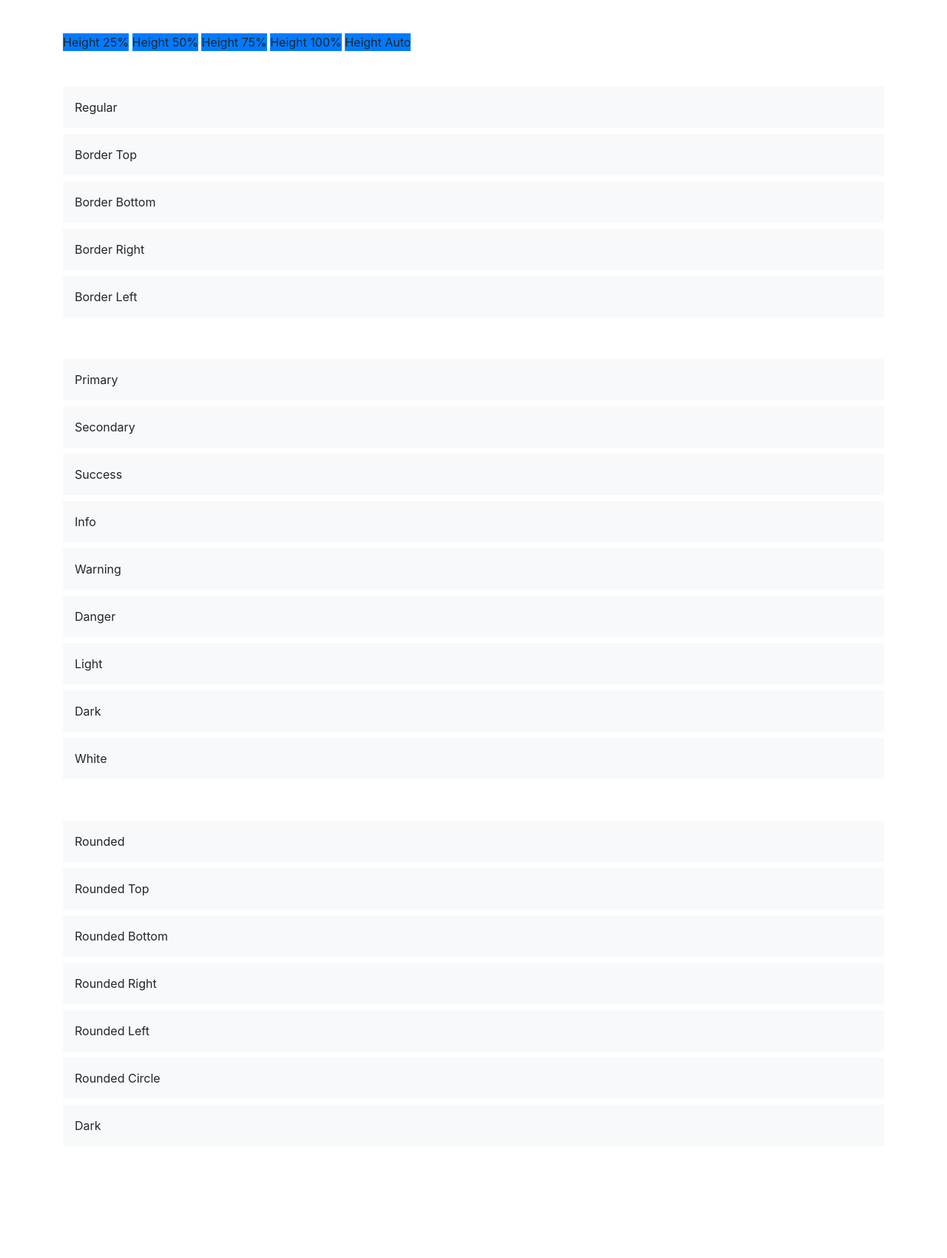
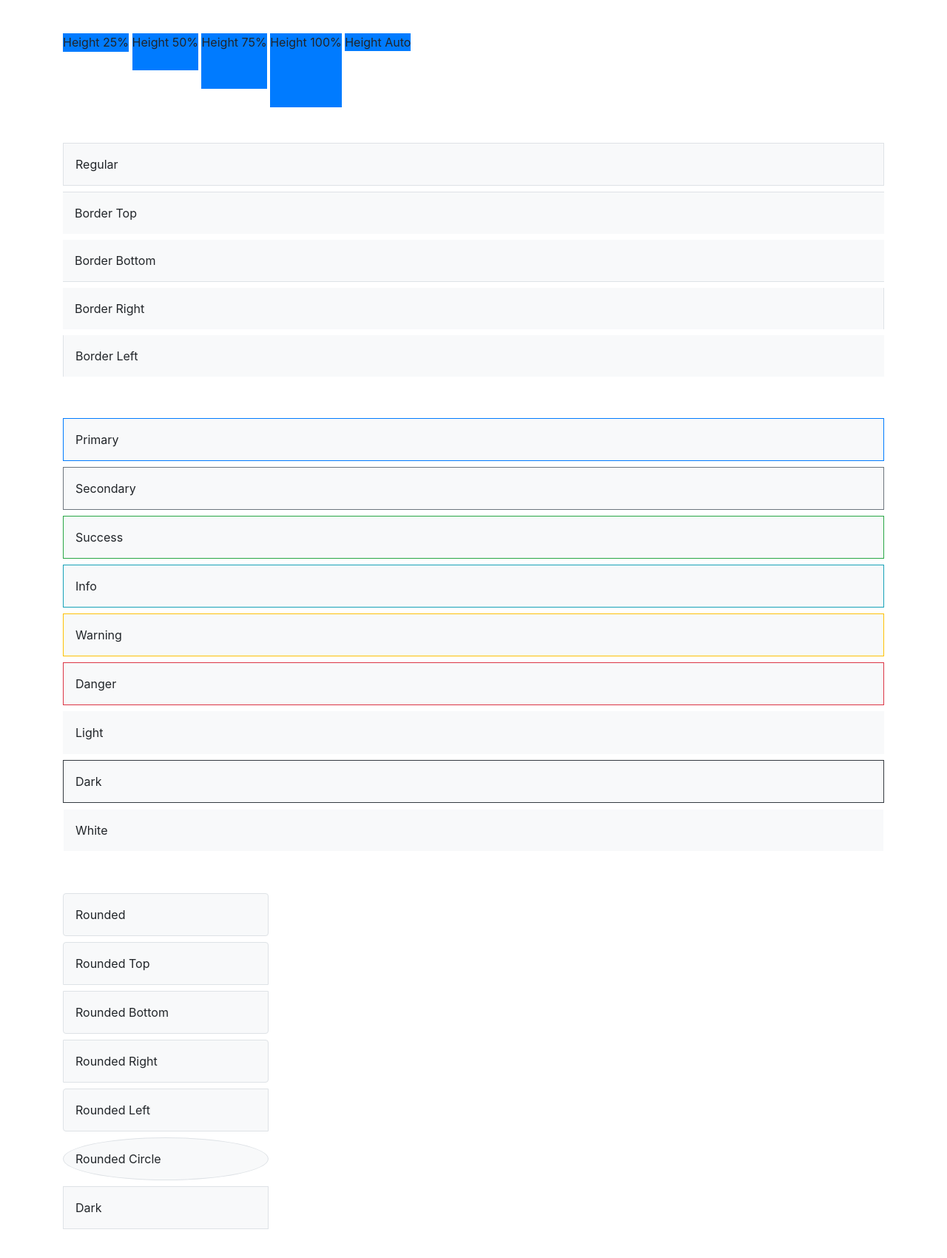
Before and after one commit to DraciVik/Bootstrap4-projects, a website: page Project1/bootstrap_sandbox_starter/2_7_sizing.html in a window 1280 px wide. Shown: the part 488-2188 px from the top of the page at 74% size. Drawn offline with nearby package versions, Linux system fonts and the light colour scheme.

Commit message:
Added sizing and borders solutions

```diff
--- a/Project1/bootstrap_sandbox_starter/2_7_sizing.html
+++ b/Project1/bootstrap_sandbox_starter/2_7_sizing.html
@@ -1,12 +1,15 @@
 <!DOCTYPE html>
 <html lang="en">
-
   <head>
-    <meta charset="UTF-8">
-    <meta name="viewport" content="width=device-width, initial-scale=1.0">
-    <meta http-equiv="X-UA-Compatible" content="ie=edge">
-    <link rel="stylesheet" href="https://stackpath.bootstrapcdn.com/bootstrap/4.1.1/css/bootstrap.min.css" integrity="sha384-WskhaSGFgHYWDcbwN70/dfYBj47jz9qbsMId/iRN3ewGhXQFZCSftd1LZCfmhktB"
-        crossorigin="anonymous">
+    <meta charset="UTF-8" />
+    <meta name="viewport" content="width=device-width, initial-scale=1.0" />
+    <meta http-equiv="X-UA-Compatible" content="ie=edge" />
+    <link
+      rel="stylesheet"
+      href="https://stackpath.bootstrapcdn.com/bootstrap/4.1.1/css/bootstrap.min.css"
+      integrity="sha384-WskhaSGFgHYWDcbwN70/dfYBj47jz9qbsMId/iRN3ewGhXQFZCSftd1LZCfmhktB"
+      crossorigin="anonymous"
+    />
 
     <title>Bootstrap Sandbox</title>
   </head>
@@ -18,140 +21,209 @@
         <div class="row">
           <div class="col-md-3">
             <div class="dropdown">
-                        <button class="btn btn-primary btn-block dropdown-toggle" type="button" data-toggle="dropdown">
+              <button
+                class="btn btn-primary btn-block dropdown-toggle"
+                type="button"
+                data-toggle="dropdown"
+              >
                 2: Utilities
               </button>
               <div class="dropdown-menu">
-                            <a class="dropdown-item" href="2_2_basic_typography.html">2.2 Basic Typography</a>
-                            <a class="dropdown-item" href="2_3_text_alignment_display.html">2.3 Text Alignment & Display</a>
-                            <a class="dropdown-item" href="2_4_floats_position.html">2.4 Floats & Position</a>
-                            <a class="dropdown-item" href="2_5_colors_background.html">2.5: Colors & Background</a>
+                <a class="dropdown-item" href="2_2_basic_typography.html"
+                  >2.2 Basic Typography</a
+                >
+                <a class="dropdown-item" href="2_3_text_alignment_display.html"
+                  >2.3 Text Alignment & Display</a
+                >
+                <a class="dropdown-item" href="2_4_floats_position.html"
+                  >2.4 Floats & Position</a
+                >
+                <a class="dropdown-item" href="2_5_colors_background.html"
+                  >2.5: Colors & Background</a
+                >
                 <a class="dropdown-item" href="2_6_spacing.html">2.6 Spacing</a>
                 <a class="dropdown-item" href="2_7_sizing.html">2.7 Sizing</a>
-                            <a class="dropdown-item" href="2_8_breakpoints.html">2.8 Breakpoints</a>
+                <a class="dropdown-item" href="2_8_breakpoints.html"
+                  >2.8 Breakpoints</a
+                >
               </div>
             </div>
           </div>
           <div class="col-md-3">
             <div class="dropdown">
-                        <button class="btn btn-success btn-block dropdown-toggle" type="button" data-toggle="dropdown">
+              <button
+                class="btn btn-success btn-block dropdown-toggle"
+                type="button"
+                data-toggle="dropdown"
+              >
                 3: CSS Components
               </button>
               <div class="dropdown-menu">
                 <a class="dropdown-item" href="3_2_buttons.html">3.2 Buttons</a>
                 <a class="dropdown-item" href="3_3_navbar.html">3.3 Navbar</a>
-                            <a class="dropdown-item" href="3_4_list_groups_badges.html">3.4 List Groups & Badges</a>
+                <a class="dropdown-item" href="3_4_list_groups_badges.html"
+                  >3.4 List Groups & Badges</a
+                >
                 <a class="dropdown-item" href="3_5_forms.html">3.5 Forms</a>
-                            <a class="dropdown-item" href="3_6_input_groups.html">3.6 Input Groups</a>
-                            <a class="dropdown-item" href="3_7_alerts_progress.html">3.7 Alerts & Progress</a>
-                            <a class="dropdown-item" href="3_8_tables_pagination.html">3.8 Tables & Pagination</a>
+                <a class="dropdown-item" href="3_6_input_groups.html"
+                  >3.6 Input Groups</a
+                >
+                <a class="dropdown-item" href="3_7_alerts_progress.html"
+                  >3.7 Alerts & Progress</a
+                >
+                <a class="dropdown-item" href="3_8_tables_pagination.html"
+                  >3.8 Tables & Pagination</a
+                >
                 <a class="dropdown-item" href="3_9_cards.html">3.9 Cards</a>
-                            <a class="dropdown-item" href="3_10_media_object.html">3.10 Media Objects</a>
-                            <a class="dropdown-item" href="3_11_jumbotron.html">3.11 Jumbotron</a>
+                <a class="dropdown-item" href="3_10_media_object.html"
+                  >3.10 Media Objects</a
+                >
+                <a class="dropdown-item" href="3_11_jumbotron.html"
+                  >3.11 Jumbotron</a
+                >
               </div>
             </div>
           </div>
           <div class="col-md-3">
             <div class="dropdown">
-                        <button class="btn btn-warning btn-block dropdown-toggle" type="button" data-toggle="dropdown">
+              <button
+                class="btn btn-warning btn-block dropdown-toggle"
+                type="button"
+                data-toggle="dropdown"
+              >
                 4: Grid & Flexbox
               </button>
               <div class="dropdown-menu">
-                            <a class="dropdown-item" href="4_2_grid_system.html">4.2 Grid System</a>
-                            <a class="dropdown-item" href="4_3_grid_alignment.html">4.3 Grid Alignment</a>
+                <a class="dropdown-item" href="4_2_grid_system.html"
+                  >4.2 Grid System</a
+                >
+                <a class="dropdown-item" href="4_3_grid_alignment.html"
+                  >4.3 Grid Alignment</a
+                >
                 <a class="dropdown-item" href="4_4_flexbox.html">4.4 Flexbox</a>
-                            <a class="dropdown-item" href="4_5_auto_margins_wrapping_order.html">4.5 Auto Margins & Wrap</a>
+                <a
+                  class="dropdown-item"
+                  href="4_5_auto_margins_wrapping_order.html"
+                  >4.5 Auto Margins & Wrap</a
+                >
               </div>
             </div>
           </div>
           <div class="col-md-3">
             <div class="dropdown">
-                        <button class="btn btn-danger btn-block dropdown-toggle" type="button" data-toggle="dropdown">
+              <button
+                class="btn btn-danger btn-block dropdown-toggle"
+                type="button"
+                data-toggle="dropdown"
+              >
                 5: JavaScript Widgets
               </button>
               <div class="dropdown-menu">
-                            <a class="dropdown-item" href="5_2_carousel.html">5.2 Carousel</a>
-                            <a class="dropdown-item" href="5_3_collapse.html">5.3 Collapse</a>
-                            <a class="dropdown-item" href="5_4_tooltips.html">5.4 Tooltips</a>
-                            <a class="dropdown-item" href="5_5_popovers.html">5.5 Popovers</a>
+                <a class="dropdown-item" href="5_2_carousel.html"
+                  >5.2 Carousel</a
+                >
+                <a class="dropdown-item" href="5_3_collapse.html"
+                  >5.3 Collapse</a
+                >
+                <a class="dropdown-item" href="5_4_tooltips.html"
+                  >5.4 Tooltips</a
+                >
+                <a class="dropdown-item" href="5_5_popovers.html"
+                  >5.5 Popovers</a
+                >
                 <a class="dropdown-item" href="5_6_modals.html">5.6 Modals</a>
-                            <a class="dropdown-item" href="5_7_scrollspy.html">5.7 ScrollSpy</a>
+                <a class="dropdown-item" href="5_7_scrollspy.html"
+                  >5.7 ScrollSpy</a
+                >
               </div>
             </div>
           </div>
         </div>
       </div>
-        <hr>
+      <hr />
     </header>
 
     <div class="container">
-        <!--##################START HERE####################-->
+      <!-- ##################START HERE#################### -->
 
       <!-- WIDTH CLASSES -->
-        <div class="bg-success p-3">Width 25%</div>
-        <div class="bg-success p-3">Width 50%</div>
-        <div class="bg-success p-3">Width 75%</div>
-        <div class="bg-success p-3">Width 100%</div>
-        <div class="bg-success p-3">Width Auto</div>
+      <div class="bg-success w-25 p-3">Width 25%</div>
+      <div class="bg-success w-50 p-3">Width 50%</div>
+      <div class="bg-success w-75 p-3">Width 75%</div>
+      <div class="bg-success w-100 p-3">Width 100%</div>
+      <div class="bg-success w-auto p-3">Width Auto</div>
 
-        <br>
-        <br>
+      <br />
+      <br />
 
       <!-- HEIGHT CLASSES -->
-        <div>
-            <div class="bg-primary d-inline-block">Height 25%</div>
-            <div class="bg-primary d-inline-block">Height 50%</div>
-            <div class="bg-primary d-inline-block">Height 75%</div>
-            <div class="bg-primary d-inline-block">Height 100%</div>
-            <div class="bg-primary d-inline-block">Height Auto</div>
+      <div style="height: 100px;">
+        <div class="bg-primary h-25 d-inline-block">Height 25%</div>
+        <div class="bg-primary h-50 d-inline-block">Height 50%</div>
+        <div class="bg-primary h-75 d-inline-block">Height 75%</div>
+        <div class="bg-primary h-100 d-inline-block">Height 100%</div>
+        <div class="bg-primary h-auto d-inline-block">Height Auto</div>
       </div>
 
-        <br>
-        <br>
+      <br />
+      <br />
 
       <!-- BORDERS -->
-        <div class="p-3 mb-2 bg-light">Regular</div>
-        <div class="p-3 mb-2 bg-light">Border Top</div>
-        <div class="p-3 mb-2 bg-light">Border Bottom</div>
-        <div class="p-3 mb-2 bg-light">Border Right</div>
-        <div class="p-3 mb-2 bg-light">Border Left</div>
+      <div class="p-3 mb-2 border bg-light">Regular</div>
+      <div class="p-3 mb-2 border-top bg-light">Border Top</div>
+      <div class="p-3 mb-2 border-bottom bg-light">Border Bottom</div>
+      <div class="p-3 mb-2 border-right bg-light">Border Right</div>
+      <div class="p-3 mb-2 border-left bg-light">Border Left</div>
 
-        <br>
-        <br>
+      <br />
+      <br />
 
       <!-- BORDER COLORS -->
-        <div class="p-3 mb-2 bg-light">Primary</div>
-        <div class="p-3 mb-2 bg-light">Secondary</div>
-        <div class="p-3 mb-2 bg-light">Success</div>
-        <div class="p-3 mb-2 bg-light">Info</div>
-        <div class="p-3 mb-2 bg-light">Warning</div>
-        <div class="p-3 mb-2 bg-light">Danger</div>
-        <div class="p-3 mb-2 bg-light">Light</div>
-        <div class="p-3 mb-2 bg-light">Dark</div>
-        <div class="p-3 mb-2 bg-light">White</div>
+      <div class="p-3 mb-2 border border-primary bg-light">Primary</div>
+      <div class="p-3 mb-2 border border-secondary bg-light">Secondary</div>
+      <div class="p-3 mb-2 border border-success bg-light">Success</div>
+      <div class="p-3 mb-2 border border-info bg-light">Info</div>
+      <div class="p-3 mb-2 border border-warning bg-light">Warning</div>
+      <div class="p-3 mb-2 border border-danger bg-light">Danger</div>
+      <div class="p-3 mb-2 border border-light bg-light">Light</div>
+      <div class="p-3 mb-2 border border-dark bg-light">Dark</div>
+      <div class="p-3 mb-2 border border-white bg-light">White</div>
 
-        <br>
-        <br>
+      <br />
+      <br />
 
       <!-- BORDER RADIUS -->
-        <div class="p-3 mb-2 bg-light">Rounded</div>
-        <div class="p-3 mb-2 bg-light">Rounded Top</div>
-        <div class="p-3 mb-2 bg-light">Rounded Bottom</div>
-        <div class="p-3 mb-2 bg-light">Rounded Right</div>
-        <div class="p-3 mb-2 bg-light">Rounded Left</div>
-        <div class="p-3 mb-2 bg-light">Rounded Circle</div>
-        <div class="p-3 mb-2 bg-light">Dark</div>
-
+      <div class="p-3 mb-2 rounded border w-25 bg-light">Rounded</div>
+      <div class="p-3 mb-2 rounded-top border w-25 bg-light">Rounded Top</div>
+      <div class="p-3 mb-2 rounded-bottom w-25 border bg-light">
+        Rounded Bottom
+      </div>
+      <div class="p-3 mb-2 rounded-right border w-25 bg-light">
+        Rounded Right
+      </div>
+      <div class="p-3 mb-2 rounded-left border w-25 bg-light">Rounded Left</div>
+      <div class="p-3 mb-2 rounded-circle border w-25 bg-light">
+        Rounded Circle
+      </div>
+      <div class="p-3 mb-2 rounded-dark border w-25 bg-light">Dark</div>
     </div>
     <!-- ./container -->
     <div style="margin-top:500px;"></div>
 
-    <script src="https://code.jquery.com/jquery-3.3.1.slim.min.js" integrity="sha384-q8i/X+965DzO0rT7abK41JStQIAqVgRVzpbzo5smXKp4YfRvH+8abtTE1Pi6jizo"
-        crossorigin="anonymous"></script>
-    <script src="https://cdnjs.cloudflare.com/ajax/libs/popper.js/1.14.3/umd/popper.min.js" integrity="sha384-ZMP7rVo3mIykV+2+9J3UJ46jBk0WLaUAdn689aCwoqbBJiSnjAK/l8WvCWPIPm49"
-        crossorigin="anonymous"></script>
-    <script src="https://stackpath.bootstrapcdn.com/bootstrap/4.1.1/js/bootstrap.min.js" integrity="sha384-smHYKdLADwkXOn1EmN1qk/HfnUcbVRZyYmZ4qpPea6sjB/pTJ0euyQp0Mk8ck+5T"
-        crossorigin="anonymous"></script>
+    <script
+      src="https://code.jquery.com/jquery-3.3.1.slim.min.js"
+      integrity="sha384-q8i/X+965DzO0rT7abK41JStQIAqVgRVzpbzo5smXKp4YfRvH+8abtTE1Pi6jizo"
+      crossorigin="anonymous"
+    ></script>
+    <script
+      src="https://cdnjs.cloudflare.com/ajax/libs/popper.js/1.14.3/umd/popper.min.js"
+      integrity="sha384-ZMP7rVo3mIykV+2+9J3UJ46jBk0WLaUAdn689aCwoqbBJiSnjAK/l8WvCWPIPm49"
+      crossorigin="anonymous"
+    ></script>
+    <script
+      src="https://stackpath.bootstrapcdn.com/bootstrap/4.1.1/js/bootstrap.min.js"
+      integrity="sha384-smHYKdLADwkXOn1EmN1qk/HfnUcbVRZyYmZ4qpPea6sjB/pTJ0euyQp0Mk8ck+5T"
+      crossorigin="anonymous"
+    ></script>
   </body>
-
 </html>
```
Lines whose indentation alone changed are shown as unchanged.
